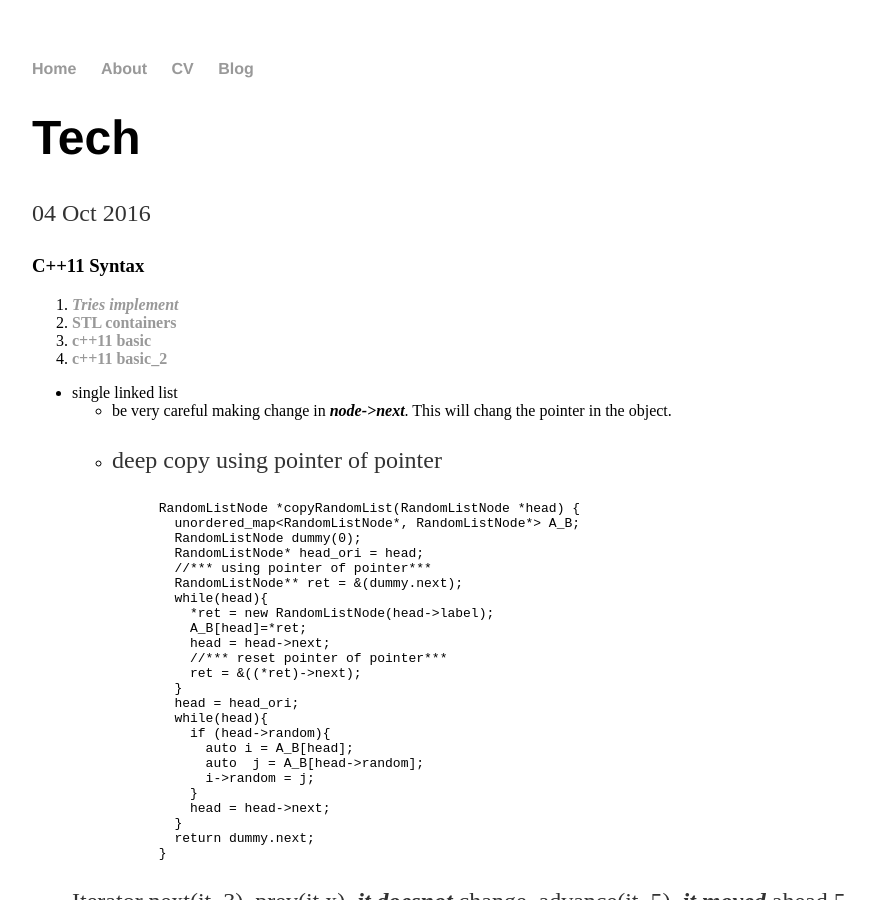
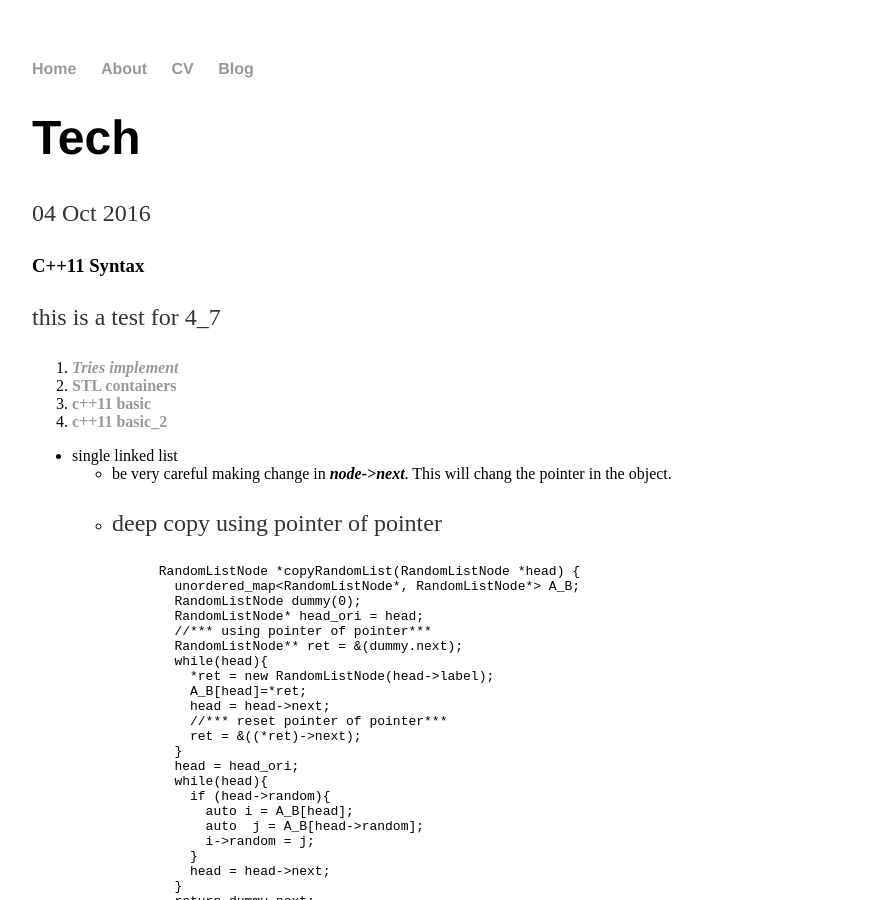
Before and after one commit to yonglipdx/yonglipdx.github.io, a Jekyll site: the page built from _posts/2016-10-04-tech.md, in a window 1280 px wide and 900 px high. Shown: the whole window, without its empty margins (160-1035 px from the left). Built offline with Jekyll 4.4.1, drawn with Linux system fonts in a browser that asks for light colours; our own code applies the rules of GitHub Pages for plain Markdown files.

Commit message:
4_7 branch check-in

```diff
--- a/_posts/2016-10-04-tech.md
+++ b/_posts/2016-10-04-tech.md
@@ -1,4 +1,6 @@
 ### C++11 Syntax
+
+this is a test for 4_7
 
 1. [***Tries***](https://study.cs50.net) [***implement***](http://www.sourcetricks.com/2011/06/c-tries.html#.WBEDOfkrJhE)
 1. [**STL containers**](http://www.cs.northwestern.edu/~riesbeck/programming/c++/stl-summary.html)
```
